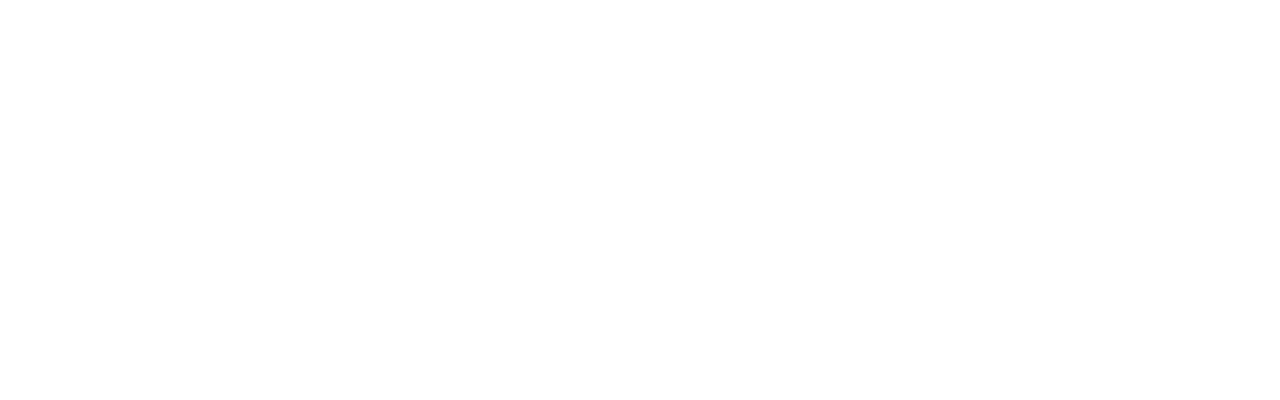
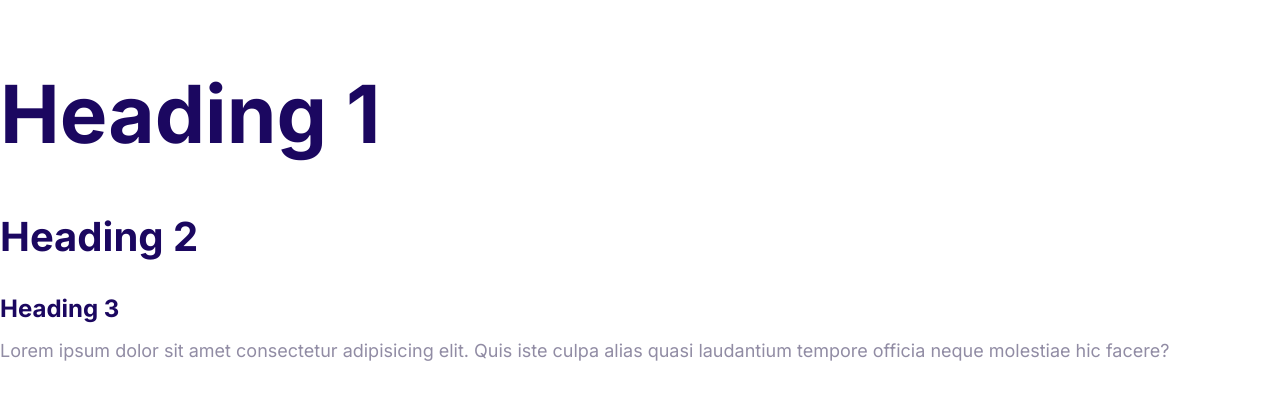
Before and after one commit to SufianBabri/moshify, a plain HTML site: page index.html in a window 1280 px wide. Drawn offline with Linux system fonts and the light colour scheme.

Commit message:
Adding in the index.html file with the dummy data

```diff
--- a/index.html
+++ b/index.html
@@ -5,8 +5,22 @@
 		<meta http-equiv="X-UA-Compatible" content="IE=edge" />
 		<meta name="viewport" content="width=device-width, initial-scale=1.0" />
 		<title>Document</title>
+		<link rel="preconnect" href="https://fonts.gstatic.com" />
+		<link
+			href="https://fonts.googleapis.com/css2?family=Inter:wght@400;700&display=swap"
+			rel="stylesheet"
+		/>
 		<link rel="stylesheet" href="css/normalize.css" />
 		<link rel="stylesheet" href="css/styles.css" />
 	</head>
-	<body></body>
+	<body>
+		<h1>Heading 1</h1>
+		<h2>Heading 2</h2>
+		<h3>Heading 3</h3>
+		<p>
+			Lorem ipsum dolor sit amet consectetur adipisicing elit. Quis iste
+			culpa alias quasi laudantium tempore officia neque molestiae hic
+			facere?
+		</p>
+	</body>
 </html>
```
